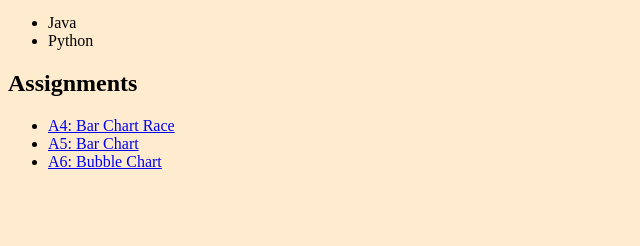
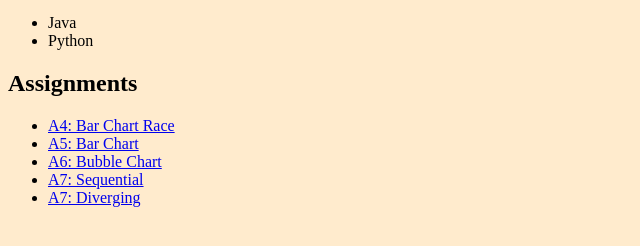
Before and after one commit to pvmadden/pvmadden.github.io, a plain HTML site: page index.html in a window 1280 px wide. Shown: the part 352-598 px from the top of the page, without its empty margins (0-640 px from the left). Drawn offline with Linux system fonts and the light colour scheme.

Commit message:
Update index.html
A7

```diff
--- a/index.html
+++ b/index.html
@@ -23,6 +23,8 @@
 		<li><a href="http://bl.ocks.org/pvmadden/9964ca6b69400c39b246086ff0545b38">A4: Bar Chart Race</a></li>
 		<li><a href="https://bl.ocks.org/pvmadden/9e77424172ee52bec877c7a58e30633a">A5: Bar Chart</a></li>
 		<li><a href="https://bl.ocks.org/pvmadden/cabe1c63c31b9accc2a0cce032346dfc">A6: Bubble Chart</a></li>
+		<li><a href="https://bl.ocks.org/pvmadden/17cb84e39807e60aab6358a848cd6ea6">A7: Sequential</a></li>
+		<li><a href="https://bl.ocks.org/pvmadden/3b95476696b9e9dfde1b4d388797fe67">A7: Diverging</a></li>
 	</ul>
 </body>
 </html>
```
